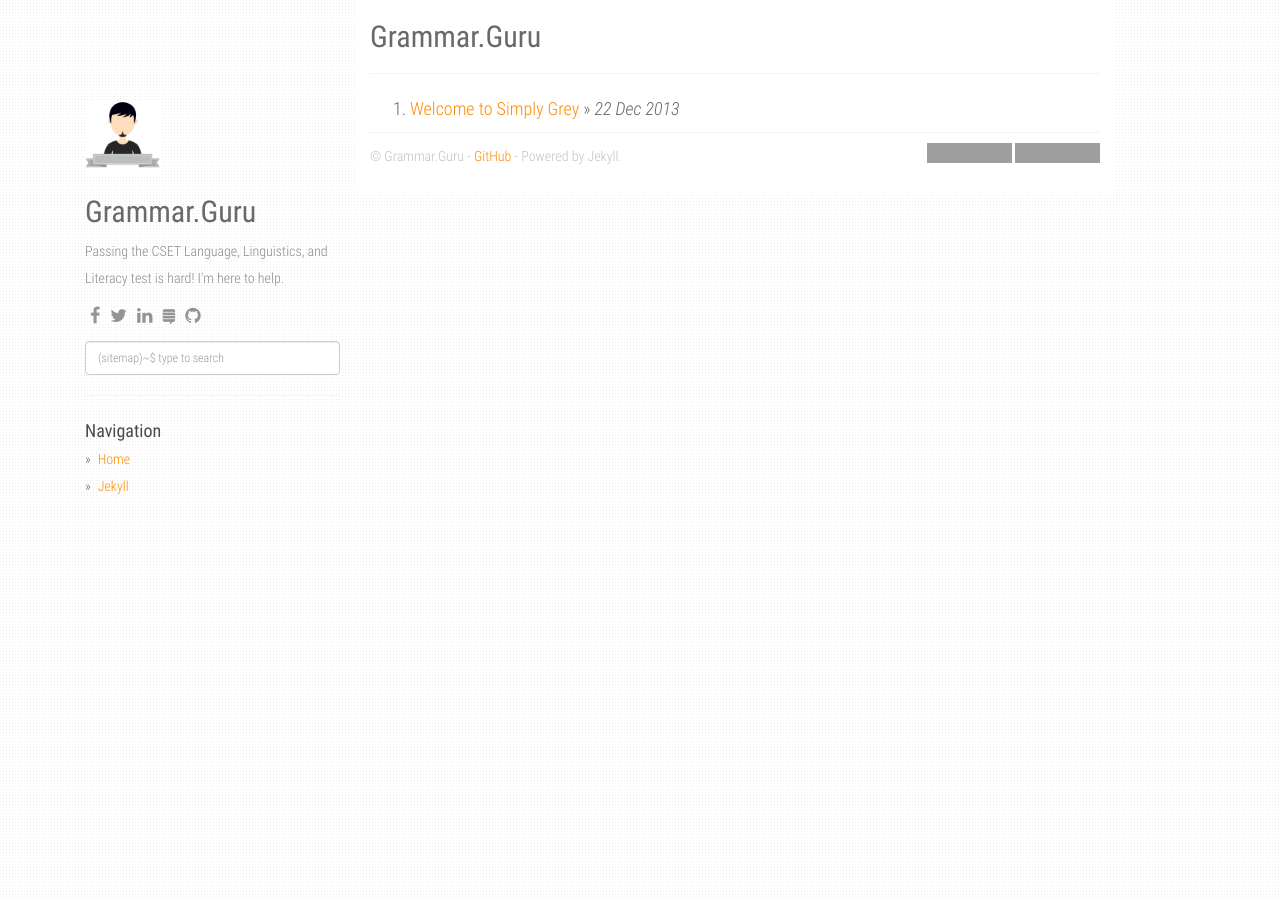
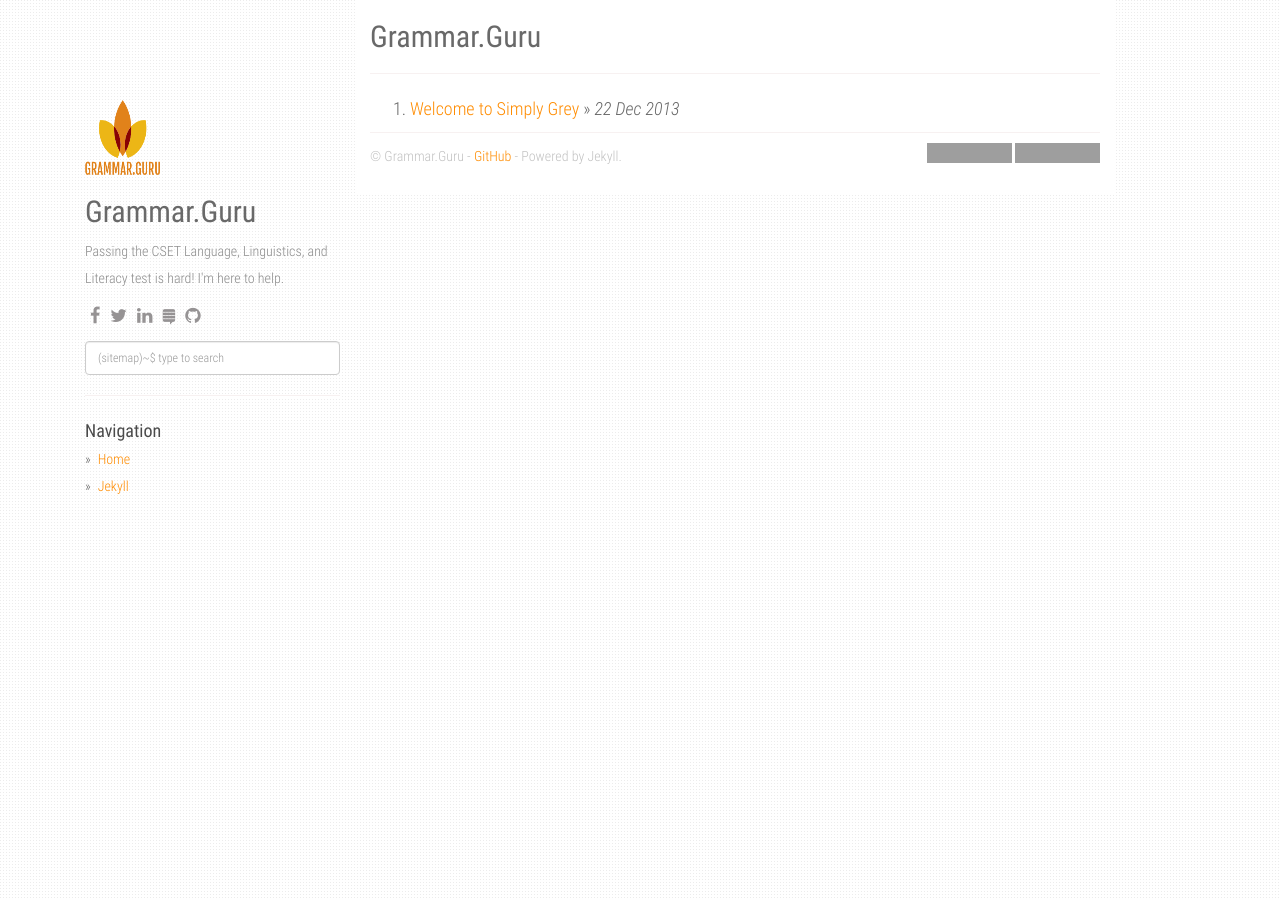
Before and after one commit to CMarcille/cmarcille.github.io, a Jekyll site: the page built from index.html, in a window 1280 px wide. Built offline with Jekyll 4.4.1, drawn with Linux system fonts in a browser that asks for light colours; the list of posts is cut into pages by our own code; grey boxes are pictures that could not be loaded.

Commit message:
Update _config.yml

```diff
--- a/_config.yml
+++ b/_config.yml
@@ -5,7 +5,7 @@ github: https://github.com/CMarcille
 about: Passing the CSET Language, Linguistics, and Literacy test is hard! I'm here to help.
 disqus_shortname: stackproblems
 google_analytics: UA-XXXXXXXX-Y
-avatar_url: /static/img/avatar.jpg
+avatar_url: /static/img/logo.png
 
 enableTags: true
 tagarray: []
```
